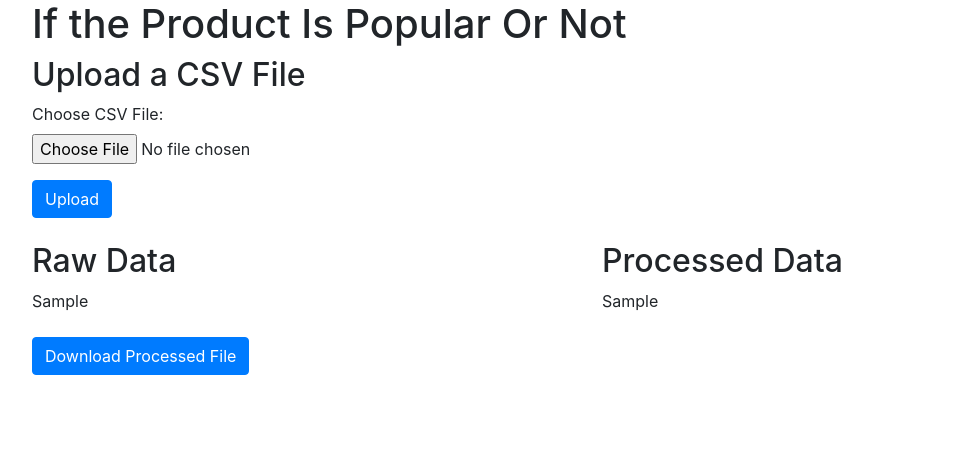
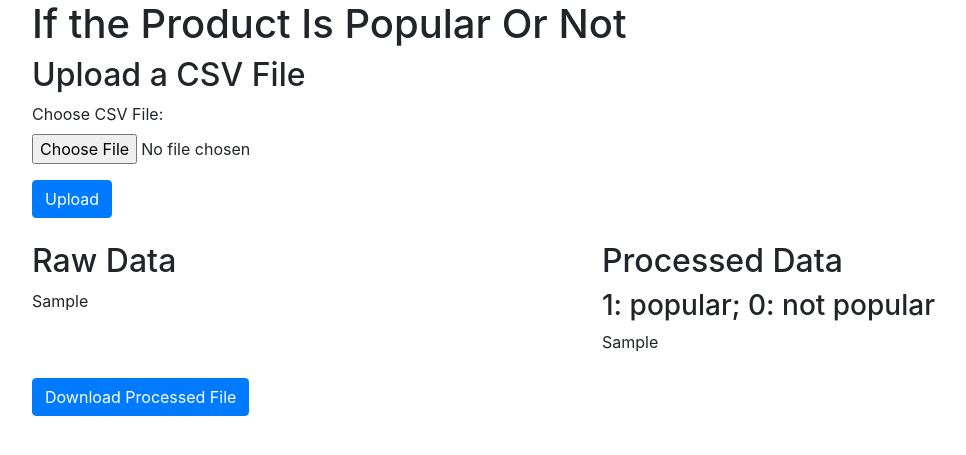
Before and after one commit to Yyisangry/Popular_Product_Predictor_Repo, a Flask app: template 002_flaskapp/Templates/combined.html in a window 1280 px wide. Shown: the top 455 px of the page, without its empty margins (53-1019 px from the left). Run offline with Flask 3, Linux system fonts and the light colour scheme; the template is opened without the code that fills it: most values are stand-ins (such as "Sample title", 1, 10 or a date in 2020); parts of the project's set-up code (start-up, migrations or seed data) failed here and were passed over; some libraries are stand-ins or nearby versions.

Commit message:
trial and revise

```diff
--- a/002_flaskapp/Templates/combined.html
+++ b/002_flaskapp/Templates/combined.html
@@ -28,6 +28,7 @@
         </div>
         <div class="col-md-6">
           <h2>Processed Data</h2>
+          <h3> 1: popular; 0: not popular</h3>
           <div class="table-responsive">
             {{ processed_data|safe }}
           </div>
--- a/002_flaskapp/requirements.txt
+++ b/002_flaskapp/requirements.txt
@@ -5,8 +5,6 @@ itsdangerous==2.2.0
 Jinja2==3.1.4
 joblib==1.4.2
 MarkupSafe==2.1.5
-# Editable install with no version control (my_custom_module==0.1)
--e /Users/lygt/Documents/data scientsist learning/techlent/homework/python developer/popular_selection/002_flaskapp
 numpy==2.0.1
 pandas==2.2.2
 python-dateutil==2.9.0.post0
```
Also changed, not shown: 3 other files.
